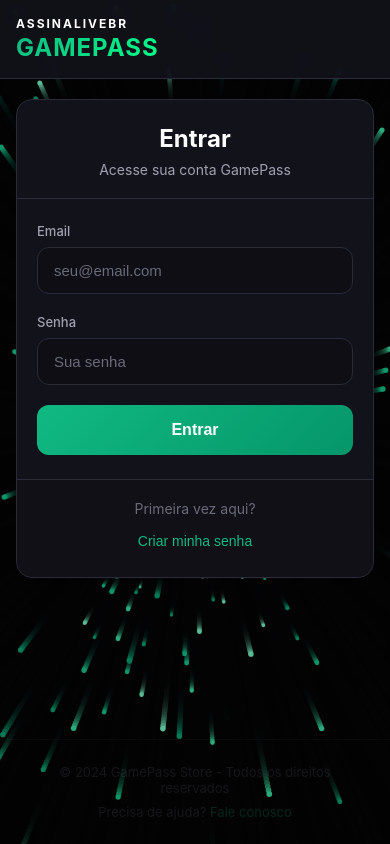
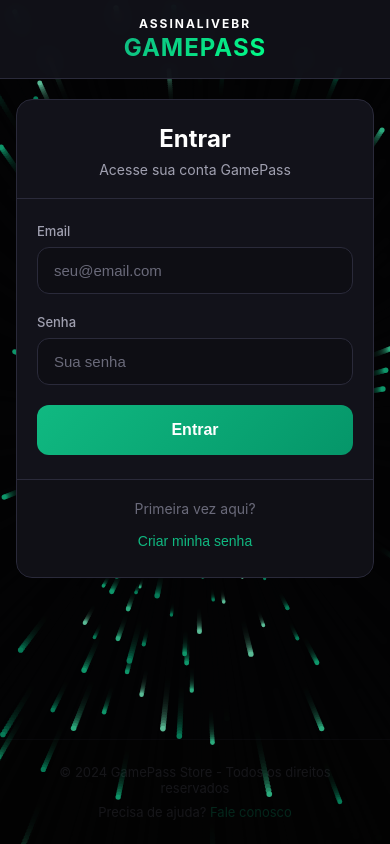
Before and after one commit to joaovitorbelortee-cpu/gamepass-portal, a React (Vite) app: page / in a window 390 px wide. Built offline with nearby package versions, Linux system fonts and the light colour scheme; no server answers.

Commit message:
fix: Center logo for mobile display

```diff
--- a/src/portal.css
+++ b/src/portal.css
@@ -50,8 +50,11 @@
 .portal-logo {
   display: flex;
   flex-direction: column;
-  align-items: flex-start;
+  align-items: center;
+  justify-content: center;
   gap: 2px;
+  text-align: center;
+  flex: 1;
 }
 
 .logo-brand {
```
